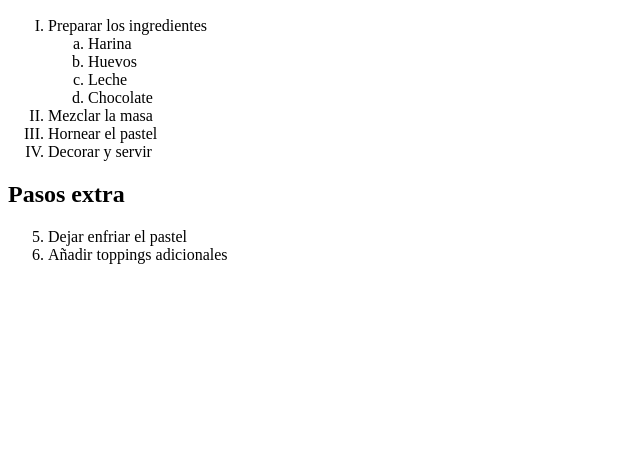
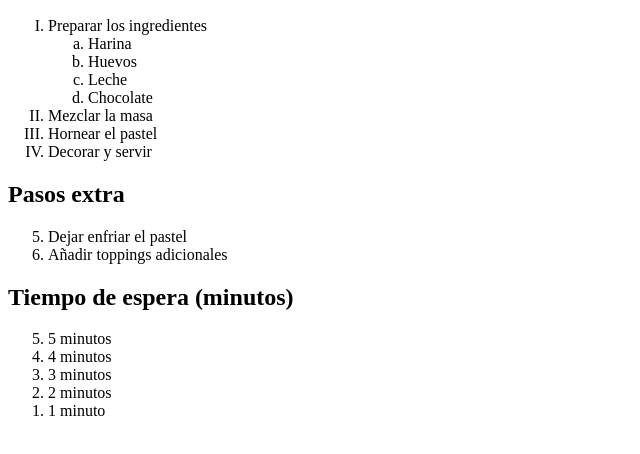
Before and after one commit to Kevinsierra1/Intro, a plain HTML site: page Ejercicio 2/index.html in a window 1280 px wide. Shown: the part 110-564 px from the top of the page, without its empty margins (0-640 px from the left). Drawn offline with Linux system fonts and the light colour scheme.

Commit message:
feat: :sparkles: Se usa reversed
Se usa reversed para listas regresivas

```diff
--- a/Ejercicio 2/index.html
+++ b/Ejercicio 2/index.html
@@ -25,5 +25,13 @@
   <li>Dejar enfriar el pastel</li>
   <li>Añadir toppings adicionales</li>
 </ol>
+<h2>Tiempo de espera (minutos)</h2>
+<ol reversed>
+  <li>5 minutos</li>
+  <li>4 minutos</li>
+  <li>3 minutos</li>
+  <li>2 minutos</li>
+  <li>1 minuto</li>
+</ol>
 </body>
 </html>
```
